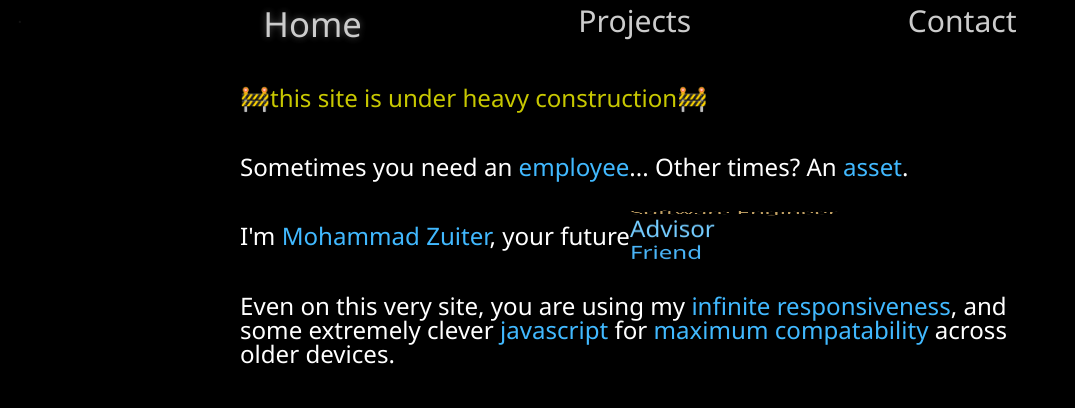
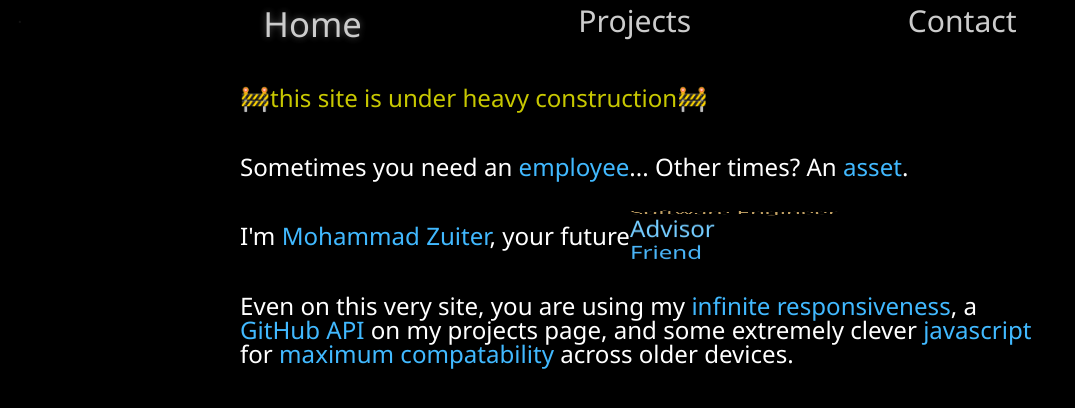
Before and after one commit to moefingers/moefingers.github.io, a React (Vite) app: page / in a window 1280 px wide. Shown: the top 408 px of the page, without its empty margins (0-1075 px from the left). Built offline with nearby package versions, Linux system fonts and the light colour scheme.

Commit message:
added default branch preview, updated homepage text, added social previews

```diff
--- a/src/pages/Home.jsx
+++ b/src/pages/Home.jsx
@@ -6,7 +6,8 @@ export default function Home() {
             <div className='under-construction'>🚧this site is under heavy construction🚧</div>
             <div>Sometimes you need an <em>employee</em>... Other times? An <em>asset</em>.</div>
             <div className="intro">I'm <em>Mohammad Zuiter</em>, your future <TextRoller/></div>
-            <div>Even on this very site, you are using my <em>infinite responsiveness</em>, and some
+            <div>Even on this very site, you are using my <em>infinite responsiveness</em>,
+                a <em>GitHub API</em> on my projects page, and some
                 extremely clever <em>javascript</em> for <em>maximum compatability</em> across older devices.
             </div>
         </div>
--- a/src/pages/Projects.jsx
+++ b/src/pages/Projects.jsx
@@ -120,7 +120,7 @@ export default function Projects() {
                         <div className='safe-zone-top'>
                             <h1 className="project-title">
                                 GitHub - <a href={project.owner.html_url} target='_blank'>{project.owner.login}</a> /<br/>
-                                <a className='project-name' href={project.html_url} target='_blank'>{project.name}</a>
+                                <a className='project-name' href={project.html_url} target='_blank'>{project.name}({project.default_branch})</a>
                             </h1>
 
                             {project.fork && <h2 className="project-fork">Forked from <a href={project.parent.html_url} target='_blank'>{project.parent.owner.login}</a></h2>}
```
Also changed, not shown: social/square.png, social/wide.png.
